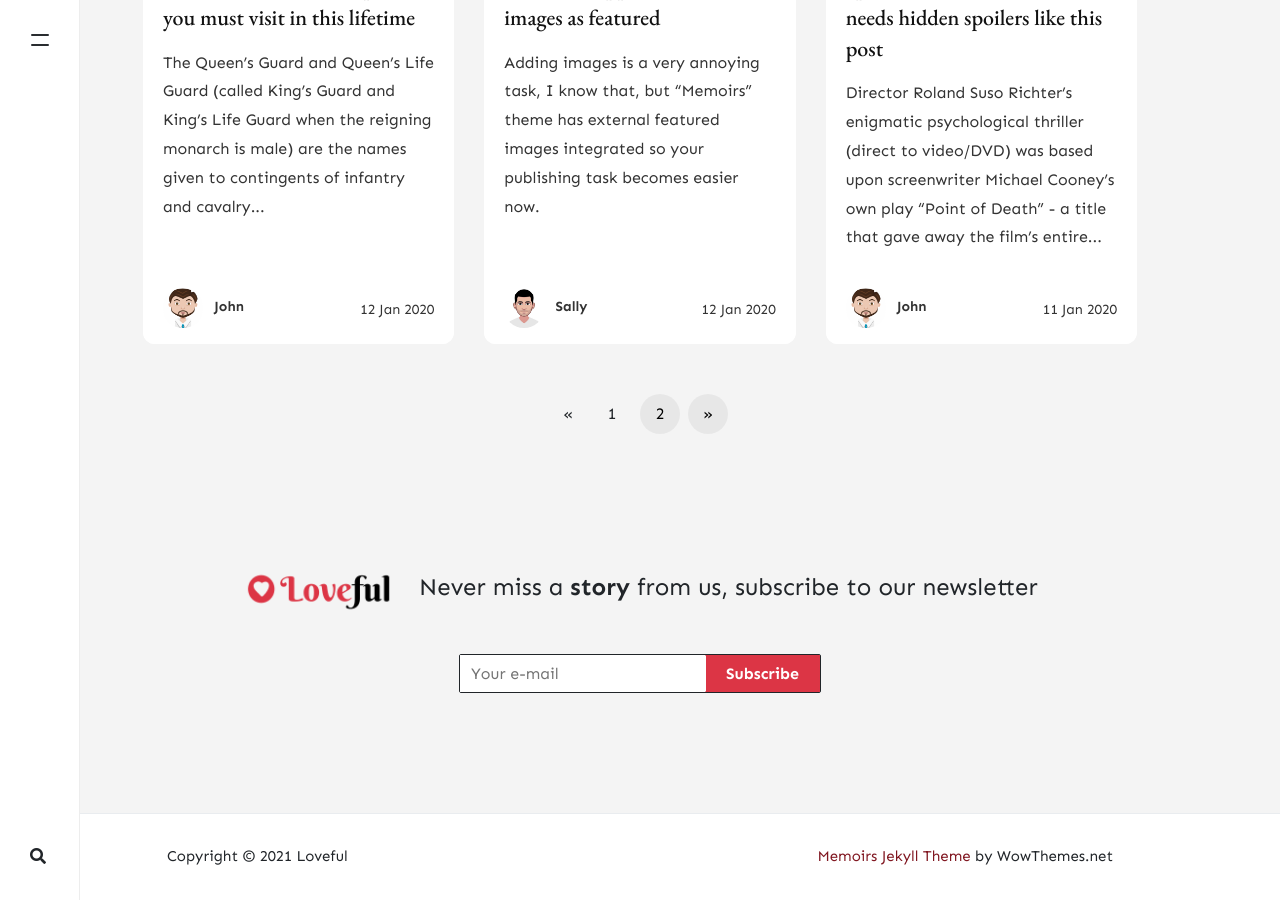
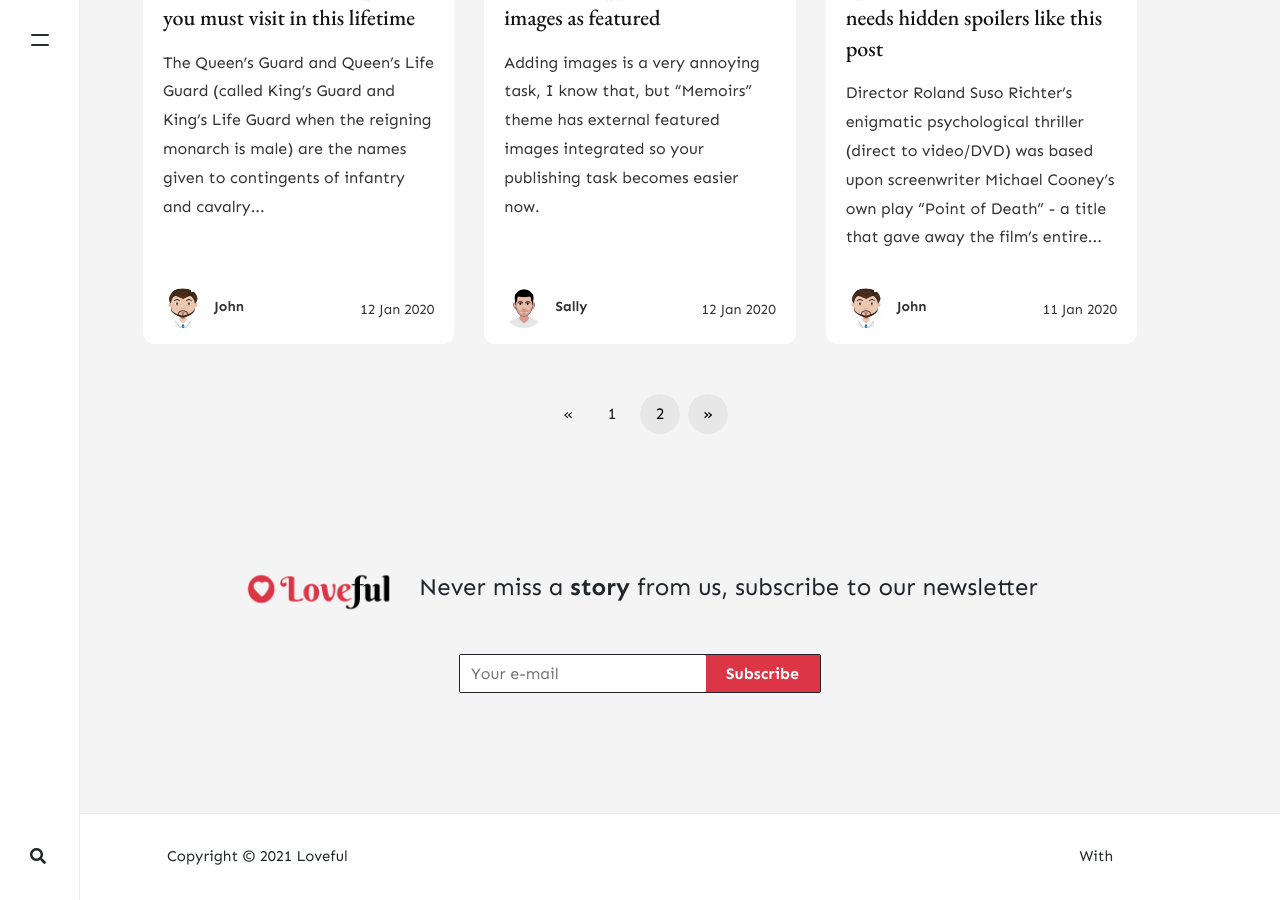
Before and after one commit to stackbit-projects/marvelous-dolphin-13283, a Jekyll site: the page built from index.html, in a window 1280 px wide and 900 px high, scrolled down 1523 px. Built offline with Jekyll 4.4.1, drawn with Linux system fonts in a browser that asks for light colours; nearby versions of some CDN libraries; the list of posts is cut into pages by our own code; comment, search, counter and statistics services are not loaded.

Commit message:
default.html: changed

```diff
--- a/_layouts/default.html
+++ b/_layouts/default.html
@@ -116,7 +116,7 @@
                 Copyright © {{ site.time | date: "%Y" }} {{ site.name }}
             </div>
             <div class="col-md-6 col-sm-12 text-center text-lg-right">
-                <a target="_blank" href="https://www.wowthemes.net/memoirs-free-jekyll-theme/">Memoirs Jekyll Theme</a> by WowThemes.net
+                With
             </div>
         </div>
     </div>
```
